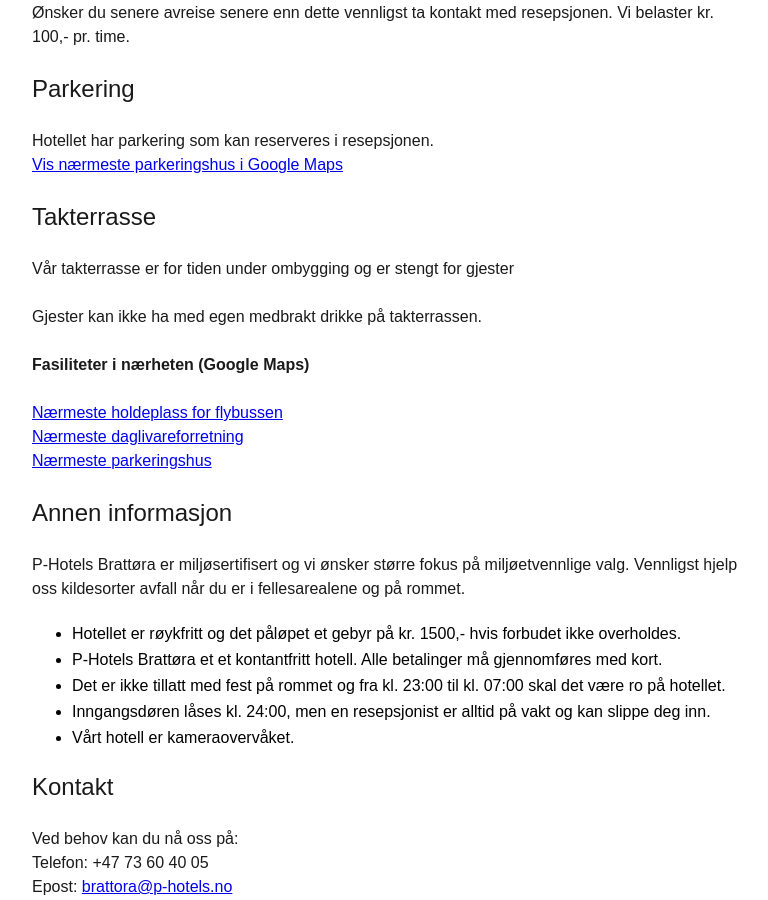
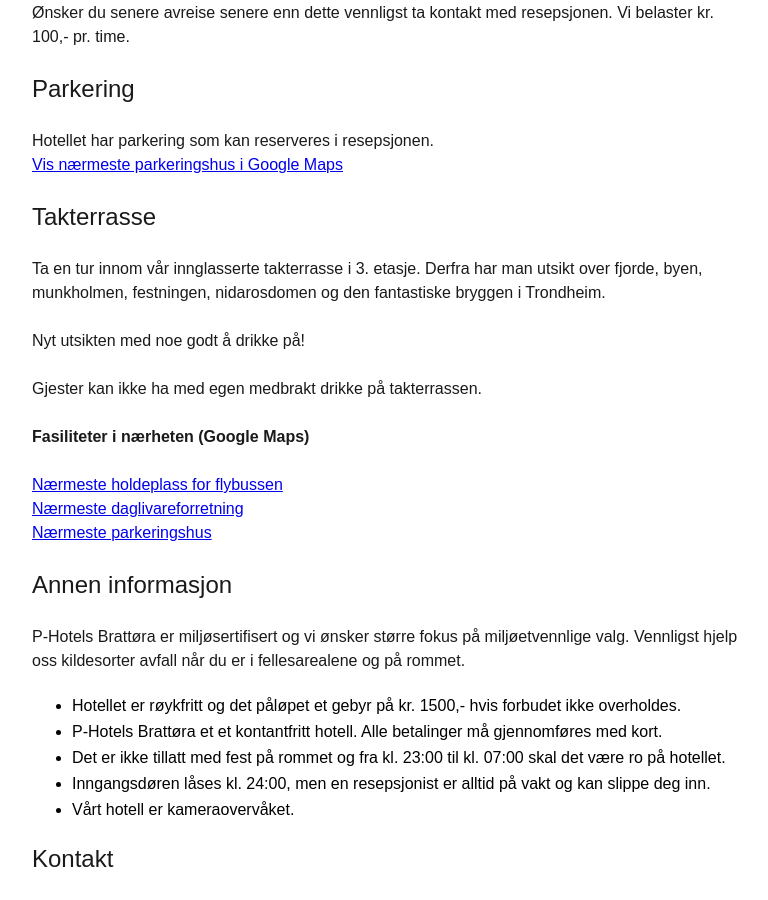
Before and after one commit to photels/photels.github.io, a Jekyll site: the page built from info-norwegian.md, in a window 1280 px wide and 900 px high, scrolled down 1226 px. Shown: the whole window, without its empty margins (16-784 px from the left). Built offline with Jekyll 4.4.1, drawn with Linux system fonts in a browser that asks for light colours.

Commit message:
Update info-norwegian.md

```diff
--- a/info-norwegian.md
+++ b/info-norwegian.md
@@ -49,7 +49,9 @@ Hotellet har parkering som kan reserveres i resepsjonen.
 [Vis nærmeste parkeringshus i Google Maps](https://goo.gl/maps/7Zoa8xpc1VuATjaL8)
 
 ## Takterrasse
-Vår takterrasse er for tiden under ombygging og er stengt for gjester
+Ta en tur innom vår innglasserte takterrasse i 3. etasje. Derfra har man utsikt over fjorde, byen, munkholmen, festningen, nidarosdomen og den fantastiske bryggen i Trondheim.
+
+Nyt utsikten med noe godt å drikke på!
 
 Gjester kan ikke ha med egen medbrakt drikke på takterrassen.
 
```
